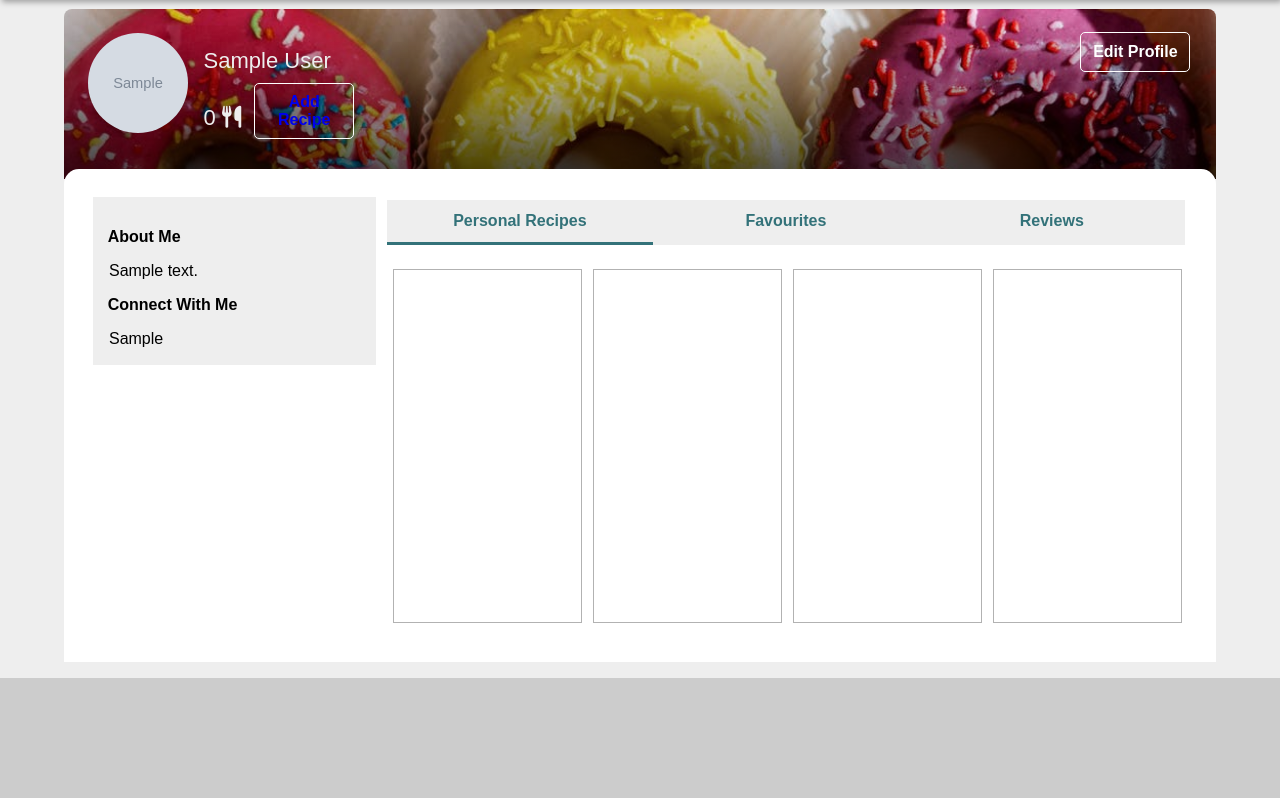
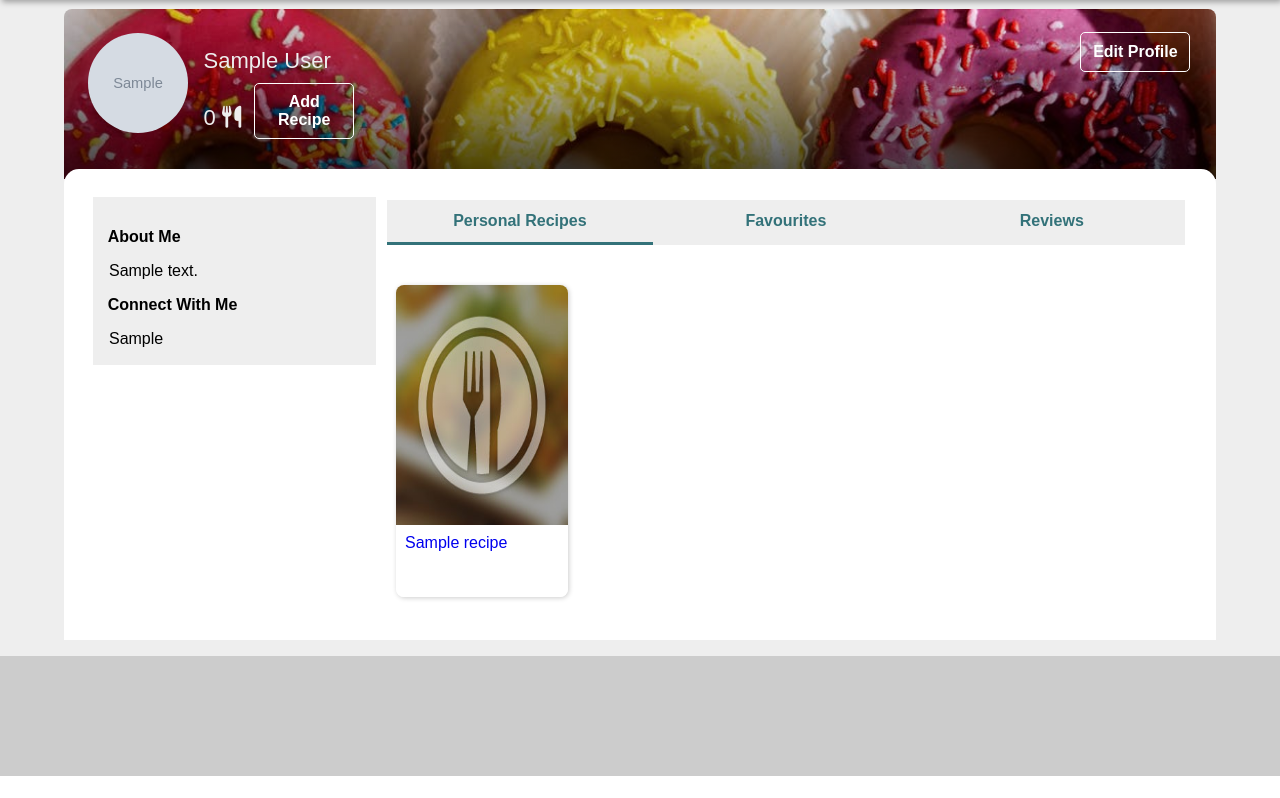
Before and after one commit to TejasV58/RECIPE_FINDER, a PHP site: page /profile.php in a window 1280 px wide. Shown: the part 68-866 px from the top of the page. After the commit the page ends 844 px from the top, so only its background shows below. Run offline with PHP 8.4, Linux system fonts and the light colour scheme; the visitor is signed in with stand-in values (Sample User, id 1); tables that the repository leaves empty or names only in its code hold one stand-in row (values such as "Sample post"); grey boxes marked "Sample" are stand-in pictures; some libraries are stand-ins or nearby versions.

Commit message:
recipe displayed in profile

```diff
--- a/includes/dbh.php
+++ b/includes/dbh.php
@@ -2,7 +2,7 @@
 
 $servername = "localhost";
 $DbUsername = "root";
-$Dbpassword = "password";
+$Dbpassword = "";
 $Dbname = "recipe finder";
 
 $conn = mysqli_connect($servername,$DbUsername,$Dbpassword,$Dbname);
--- a/includes/updateprofile.php
+++ b/includes/updateprofile.php
@@ -10,6 +10,7 @@ if(isset($_POST['save-profile'])){
     $name = $_POST['name'];
     $abtme = $_POST['aboutme'];
     $connect = $_POST['connectme'];
+
     if($_FILES['profilephoto']['size']>0)
     {
         $setflag=1;
--- a/profile.php
+++ b/profile.php
@@ -18,6 +18,7 @@
     <title>Recipe Finder | Profile</title>
 
      <!-- Stylesheet -->
+     <link rel="stylesheet" href="homecss.css">
      <link rel="stylesheet" href="stylesheet.css">
      <link rel="stylesheet" href="profilecss.css">
      <link href="https://fonts.googleapis.com/css2?family=Courgette&family=Lato&display=swap" rel="stylesheet">
@@ -35,6 +36,17 @@
                 msg.remove();
             }, 3000);
     </script>
+
+    <style>
+        .results{
+            width:21.5%;
+            height:39vh;
+        }
+        .image{
+            width:100%;
+            height:30vh;
+        }
+    </style>
 </head>
 
 <?php
@@ -180,10 +192,41 @@
                     </div>
                 </div>
                 <div class=sectioncontent id=recipe>
-                    <div class=sectiontile></div>
-                    <div class=sectiontile></div>
-                    <div class=sectiontile></div>
-                    <div class=sectiontile></div>
+                    <?php
+                        $sql = "SELECT * FROM recipe WHERE userid=?";
+                        $stmt = mysqli_stmt_init($conn);
+                        if(!mysqli_stmt_prepare($stmt,$sql))
+                        {
+                            header("Location: ./profile.php?error=sqlerror");
+                            $_SESSION['error-message'] = "error!";
+                            exit();
+                        }
+                        else
+                        {
+                            mysqli_stmt_bind_param($stmt,"s",$_SESSION['userid']);
+                            mysqli_stmt_execute($stmt);
+                            $reciperesult = mysqli_stmt_get_result($stmt);
+                            while($reciperow = mysqli_fetch_assoc($reciperesult)){
+                                $recipeid = $reciperow['recipeid'];
+                                $recipetitle = $reciperow['recipetitle'];
+                                echo "
+                                        <a href='more details.php?recipeid=$recipeid'>
+                                            <div class='results'>
+                                                <img src='images/default.jpg' alt='' class='image'>
+                                                <div class='recipe-desc'>$recipetitle</div>
+                                                <p class='rating'>
+                                                    <i class='fa fa-star' aria-hidden='true'></i>
+                                                    <i class='fa fa-star' aria-hidden='true'></i>
+                                                    <i class='fa fa-star' aria-hidden='true'></i>
+                                                    <i class='fa fa-star' aria-hidden='true'></i>
+                                                    <i class='fa fa-star star-null' aria-hidden='true'></i>
+                                                </p>
+                                            </div>
+                                        </a>
+                                    ";
+                                }
+                        }
+                    ?>
                 </div>
                 <div class=sectioncontent id=fav>
                     <div class=sectiontile></div>
--- a/profilecss.css
+++ b/profilecss.css
@@ -65,9 +65,12 @@ body{
     z-index:-1;
 }
 
-a:visited{
+.nav-item>a:visited,.nav-item>a:link,.recipe-btn>a:visited,.recipe-btn>a:link,.editprofile-btn>a:visited,.editprofile-btn>a:link{
     color:white;
+    text-decoration: none;
 }
+
+
 
 .recipe-btn{
     padding:4%;
```
Also changed, not shown: images/default.jpg (added), profile-images/8_keep_calm_coding_low.jpg (added).
